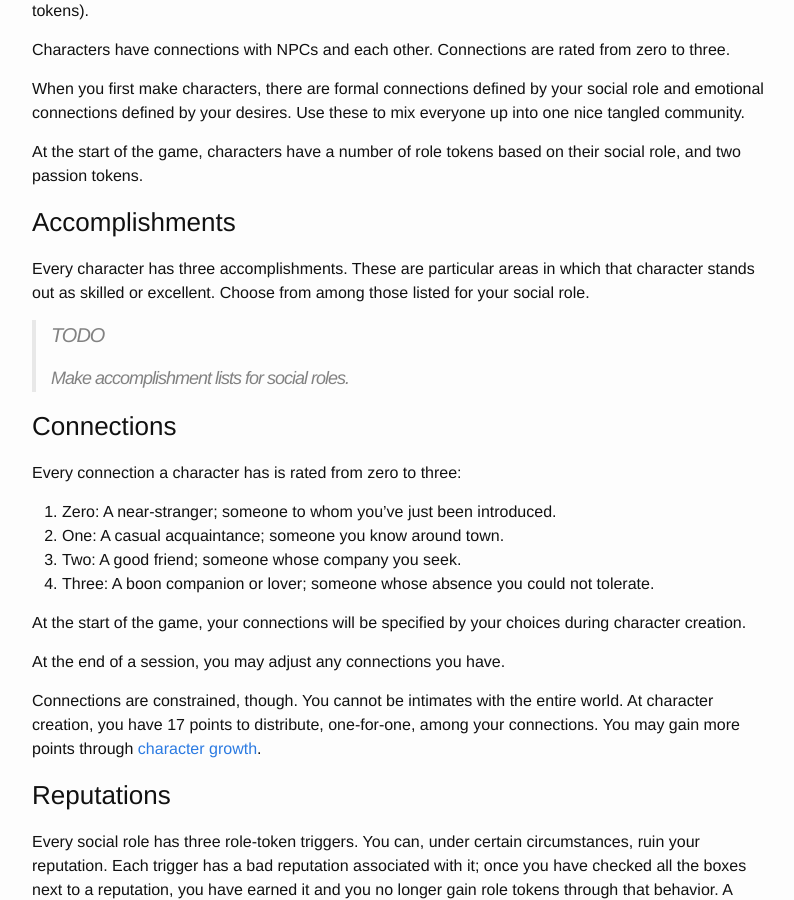
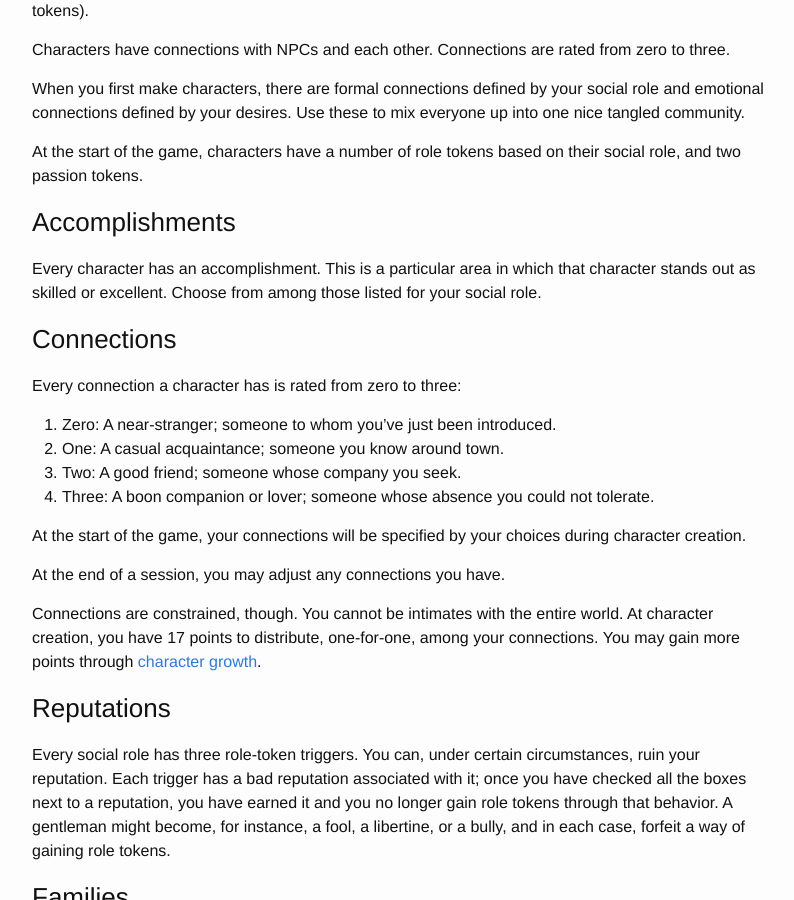
Before and after one commit to wlonk/arcadia, a Jekyll site: the page built from rules/index.md, in a window 1280 px wide and 900 px high, scrolled down 3594 px. Shown: the whole window, without its empty margins (238-1032 px from the left). Built offline with Jekyll 4.4.1, drawn with Linux system fonts in a browser that asks for light colours; some web fonts are replaced; some of the changed text lies outside the part shown.

Commit message:
Add initial accomplishments.

```diff
--- a/rules/index.md
+++ b/rules/index.md
@@ -103,14 +103,9 @@ their social role, and two passion tokens.
 
 ### Accomplishments
 
-Every character has three accomplishments. These are particular areas in which
-that character stands out as skilled or excellent. Choose from among those
-listed for your social role.
-
-> #### TODO
-> {: .no_toc}
->
-> Make accomplishment lists for social roles.
+Every character has an accomplishment. This is a particular area in which that
+character stands out as skilled or excellent. Choose from among those listed
+for your social role.
 
 ### Connections
 
@@ -763,6 +800,12 @@ Tell us who is:
 
 Initial social role tokens: 2
 
+Accomplishments:
+
+  - [ ] ...
+  - [ ] ...
+  - [ ] ...
+
 ### Jack of Spades: Invalid (⚲)
 
 You are expected to be home-bound, solicitous of others' health, and ...
@@ -781,6 +824,12 @@ Tell us who is:
 
 Initial social role tokens: 2
 
+Accomplishments:
+
+  - [ ] ...
+  - [ ] ...
+  - [ ] ...
+
 ### Jack of Hearts: Magician (⚲)
 
 You are expected to be mysterious, wise, and unconventional.
```
Also changed, not shown: other parts of rules/index.md (+60 -0 lines).
